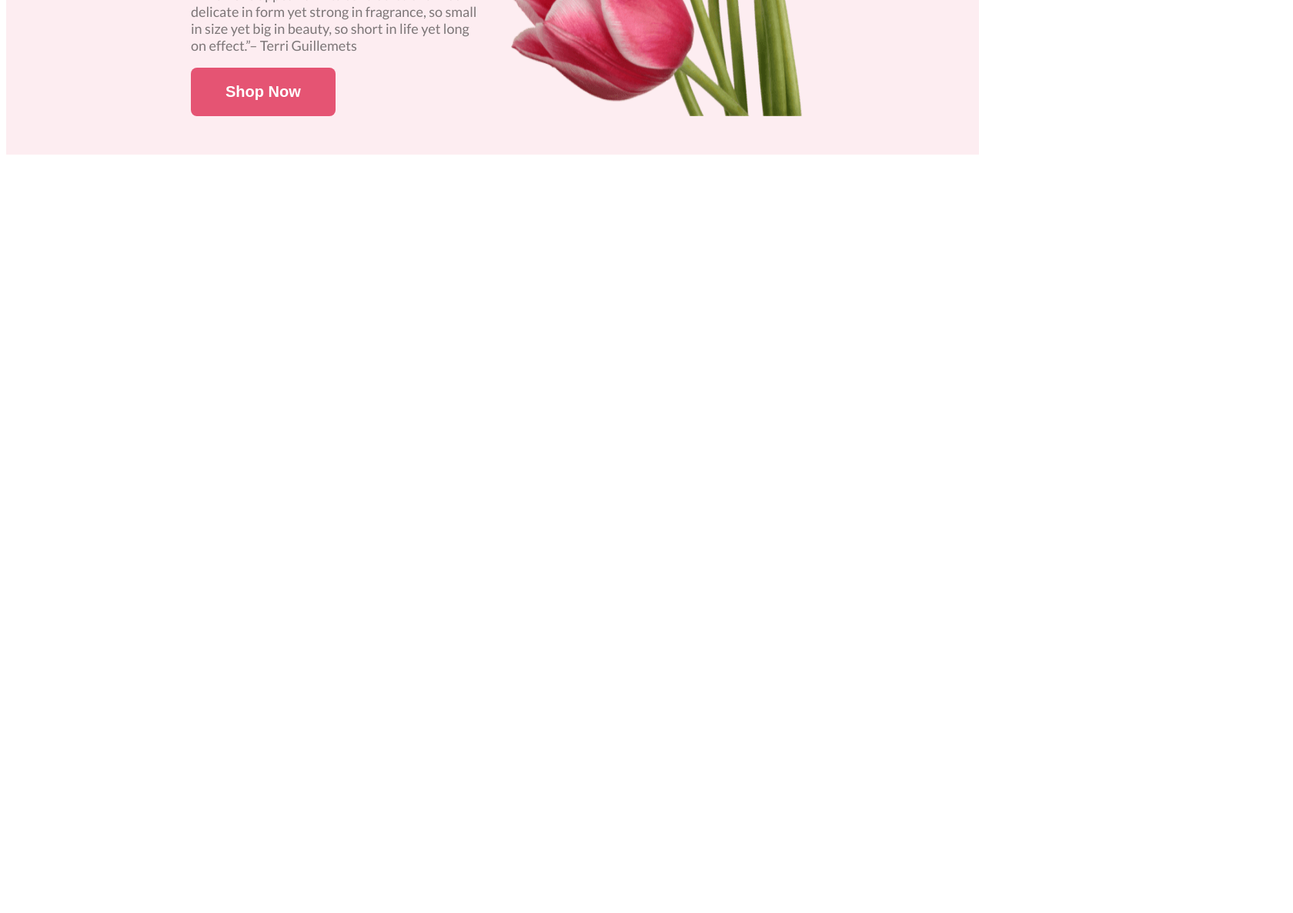
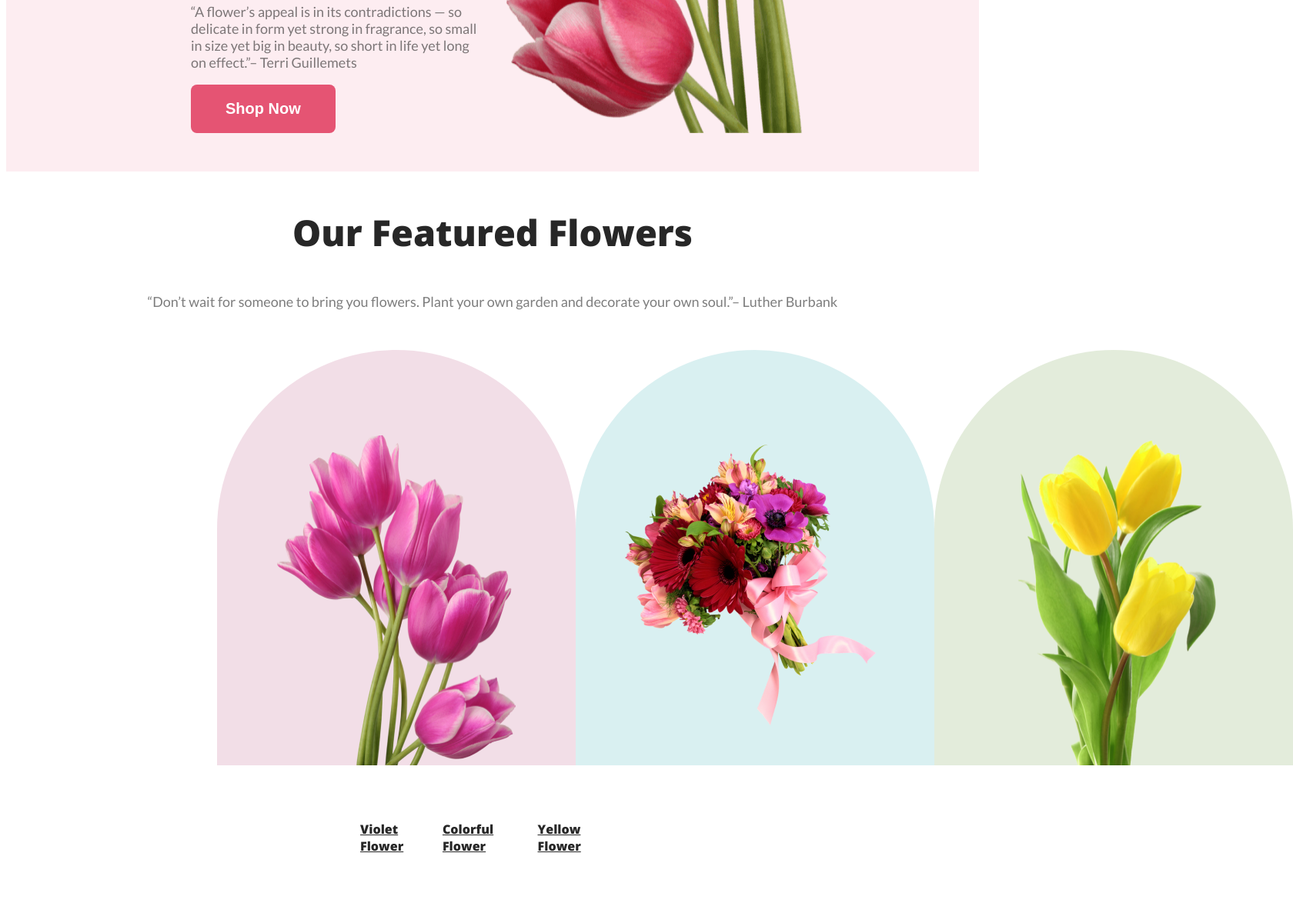
Before and after one commit to danyel399/first-assignment, a plain HTML site: page index.html in a window 1280 px wide. Shown: the part 830-2017 px from the top of the page at 77% size, 1680 px wide, since content can reach past the window. Before the commit the page ends 1039 px from the top, so only its background shows below. Drawn offline with nearby package versions, Linux system fonts and the light colour scheme.

Commit message:
added the second part

```diff
--- a/index.html
+++ b/index.html
@@ -1,30 +1,56 @@
 <!DOCTYPE html>
 <html lang="en">
+
 <head>
     <meta charset="UTF-8">
     <meta name="viewport" content="width=device-width, initial-scale=1.0">
     <title>My First Assignment</title>
     <link rel="preconnect" href="https://fonts.googleapis.com">
-<link rel="preconnect" href="https://fonts.gstatic.com" crossorigin>
-<link href="https://fonts.googleapis.com/css2?family=Lato:wght@400;700&family=Open+Sans:wght@800&display=swap" rel="stylesheet">
+    <link rel="preconnect" href="https://fonts.gstatic.com" crossorigin>
+    <link href="https://fonts.googleapis.com/css2?family=Lato:wght@400;700&family=Open+Sans:wght@800&display=swap"
+        rel="stylesheet">
 
-    <link rel="stylesheet" href="styles/styles.css".css">
+    <link rel="stylesheet" href="styles/styles.css" .css">
 </head>
+
 <body>
     <header class="header">
         <nav>
+            .
             <h3 class="nav-title">Let's make beautiful flowers a part of your life.</h3>
-            <p>“A flower’s appeal is in its contradictions — so delicate in form yet strong in fragrance, so small in size yet big in beauty, so short in life yet long on effect.”– Terri Guillemets</p>
+            <p>“A flower’s appeal is in its contradictions — so delicate in form yet strong in fragrance, so small in
+                size yet big in beauty, so short in life yet long on effect.”– Terri Guillemets</p>
             <button class="btn-primary">Shop Now</button>
 
         </nav>
         <img src="images/pngwing 10.png" alt="">
     </header>
     <main>
+        <nav>
+            <div class="banner">
+                <h3>Our Featured Flowers</h3>
+                <p>“Don’t wait for someone to bring you flowers. Plant your own garden and decorate your own soul.”–
+                    Luther Burbank</p>
+            </div>
+            <div class="pic-container">
+                <img class="pic-6" src="images/pngwing 6.png" alt="picture 6">
+                <img class="pic-5" src="images/pngwing 5.png" alt="picture 5">
+                <img class="pic-7" src="images/pngwing 7.png" alt="picture 7">
+            </div>
+            <div>
+                <div class="pic-title">
+                    <h6>Violet Flower</h6>
+                    <h6>Colorful Flower</h6>
+                    <h6>Yellow Flower</h6>
+                </div>
+            </div>
 
+
+        </nav>
     </main>
     <footer>
 
     </footer>
 </body>
+
 </html>
--- a/styles/styles.css
+++ b/styles/styles.css
@@ -30,11 +30,59 @@ nav p {
     font-weight: 400;
 
 }
-header{
-    background-color: rgba(229, 84, 115, 0.10);;
+
+header {
+    background-color: rgba(229, 84, 115, 0.10);
+    ;
     display: flex;
     padding: 50px 240px;
+    margin: auto;
 }
-header image {
-    padding: 50px 240px;
+
+.banner {
+    color: #272727;
+    text-align: center;
+    font-size: 40px;
+    font-style: normal;
+    font-weight: 800;
+    padding-bottom: 24px;
 }
+
+main nav {
+    background: #FFF;
+}
+
+.pic-container {
+    display: flex;
+    margin-inline: 24px;
+    justify-content: space-between;
+    padding: 10px 250px 30px;
+}
+
+.pic-6 {
+    border-radius: 300px 300px 0px 0px;
+    background: rgba(167, 33, 98, 0.15);
+    padding: 110px 78px 0;
+}
+
+.pic-5 {
+    border-radius: 300px 300px 0px 0px;
+    background: rgba(5, 151, 160, 0.15);
+    padding: 118px 48px 52px;
+}
+
+.pic-7 {
+    border-radius: 300px 300px 0px 0px;
+    background: rgba(71, 125, 17, 0.15);
+    padding: 68px 76px 0;
+}
+
+.pic-title {
+    display: flex;
+    justify-content: space-between;
+    padding: 5px 460px 30px;
+    color: #272727;
+    font-size: 24px;
+    font-weight: 700;
+    text-decoration-line: underline;
+}
```
